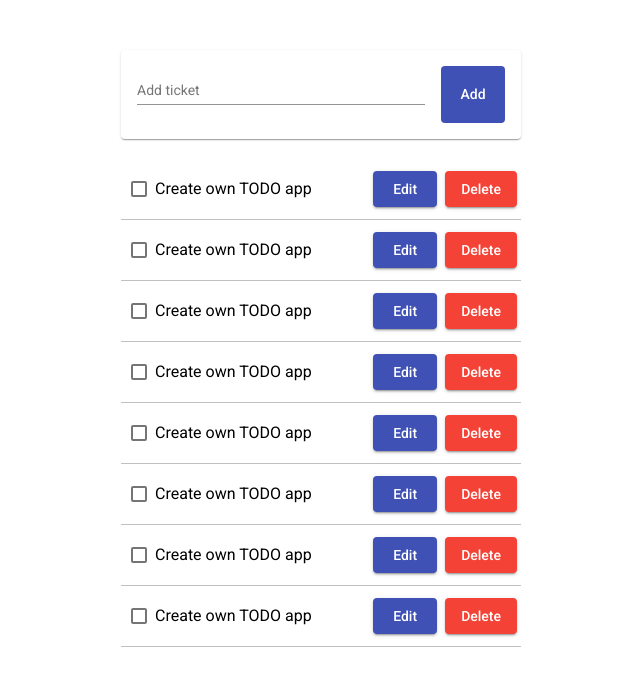
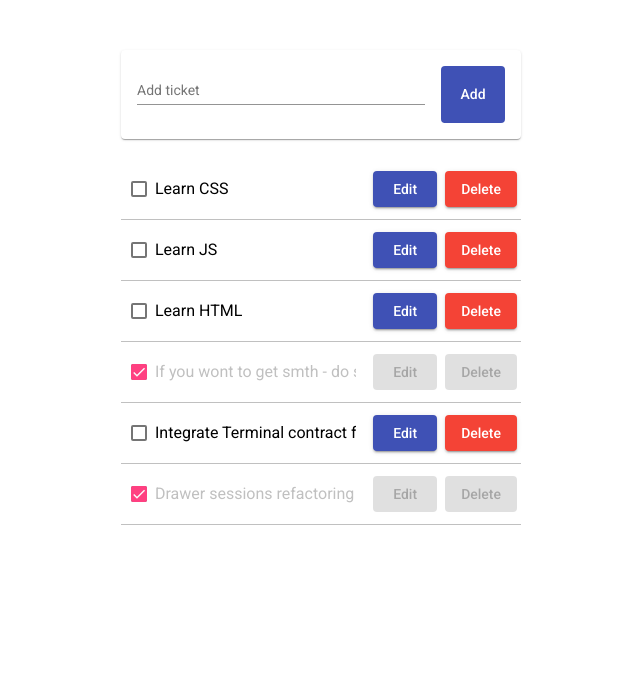
Before and after one commit to bydens/myTODO, an Angular app: page / in a window 1280 px wide. Shown: the top 686 px of the page, without its empty margins (319-959 px from the left). Built offline with nearby package versions, Linux system fonts and the light colour scheme.

Commit message:
feature: data from component

```diff
--- a/src/app/app.component.html
+++ b/src/app/app.component.html
@@ -11,14 +11,7 @@
       </mat-card-content>
     </mat-card>
     <div id="todo-list">
-        <app-todo-item></app-todo-item>
-        <app-todo-item></app-todo-item>
-        <app-todo-item></app-todo-item>
-        <app-todo-item></app-todo-item>
-        <app-todo-item></app-todo-item>
-        <app-todo-item></app-todo-item>
-        <app-todo-item></app-todo-item>
-        <app-todo-item></app-todo-item>
+        <app-todo-item [item]="todoItem" *ngFor="let todoItem of todoItemList"></app-todo-item>
     </div>
   </div>
 </div>
--- a/src/app/app.component.ts
+++ b/src/app/app.component.ts
@@ -1,10 +1,44 @@
-import { Component } from '@angular/core';
+import {Component, OnInit} from '@angular/core';
+import {TodoItem} from './models/todoItem.model';
 
 @Component({
   selector: 'app-root',
   templateUrl: './app.component.html',
   styleUrls: ['./app.component.scss']
 })
-export class AppComponent {
-  title = 'myTODO';
+
+
+export class AppComponent implements OnInit {
+  public todoItemList: TodoItem[] = [];
+
+  ngOnInit(): void {
+    this.todoItemList = [
+      {
+        id: 1,
+        text: 'Learn CSS',
+        isDone: false
+      }, {
+        id: 2,
+        text: 'Learn JS',
+        isDone: false
+      }, {
+        id: 3,
+        text: 'Learn HTML',
+        isDone: false
+      }, {
+        id: 4,
+        text: 'If you wont to get smth - do smth',
+        isDone: true
+      }, {
+        id: 5,
+        text: 'Integrate Terminal contract from XDC to POS Application',
+        isDone: false
+      }, {
+        id: 6,
+        text: 'Drawer sessions refactoring',
+        isDone: true
+      },
+    ];
+  }
+
 }
--- /dev/null
+++ b/src/app/models/todoItem.model.ts
@@ -0,0 +1,5 @@
+export interface TodoItem {
+  id: number;
+  text: string;
+  isDone: boolean;
+}
--- a/src/app/todo-item/todo-item.component.html
+++ b/src/app/todo-item/todo-item.component.html
@@ -1,9 +1,9 @@
 <div class="todo-item">
   <section class="example-section">
-    <mat-checkbox class="example-margin" [(ngModel)]="checked">Create own TODO app</mat-checkbox>
+    <mat-checkbox [ngClass]="{'todo-item-done': item.isDone}" class="example-margin" [(ngModel)]="item.isDone">{{item.text}}</mat-checkbox>
     <div>
-      <button class="todo-item-btn" mat-raised-button color="primary">Edit</button>
-      <button class="todo-item-btn" mat-raised-button color="warn">Delete</button>
+      <button class="todo-item-btn" mat-raised-button color="primary" [disabled]="item.isDone">Edit</button>
+      <button class="todo-item-btn" mat-raised-button color="warn" [disabled]="item.isDone">Delete</button>
     </div>
   </section>
 </div>
--- a/src/app/todo-item/todo-item.component.scss
+++ b/src/app/todo-item/todo-item.component.scss
@@ -8,6 +8,23 @@
 
 .example-margin {
   margin: 0 10px;
+  width: 225px;
+  overflow:hidden;
+  //white-space: nowrap;
+  //text-overflow: ellipsis;
+
+}
+
+//.mat-checkbox-label {
+//
+//}
+
+.todo-item-done {
+  //.mat-checkbox-label {
+
+  text-decoration: line-through !important;
+  color: silver;
+  //}
 }
 
 .todo-item-btn {
--- a/src/app/todo-item/todo-item.component.ts
+++ b/src/app/todo-item/todo-item.component.ts
@@ -1,4 +1,5 @@
-import { Component, OnInit } from '@angular/core';
+import {Component, Input, OnInit} from '@angular/core';
+import {TodoItem} from '../models/todoItem.model';
 
 @Component({
   selector: 'app-todo-item',
@@ -7,6 +8,8 @@ import { Component, OnInit } from '@angular/core';
 })
 export class TodoItemComponent implements OnInit {
 
+  @Input() item: TodoItem;
+
   constructor() { }
 
   ngOnInit() {
```
